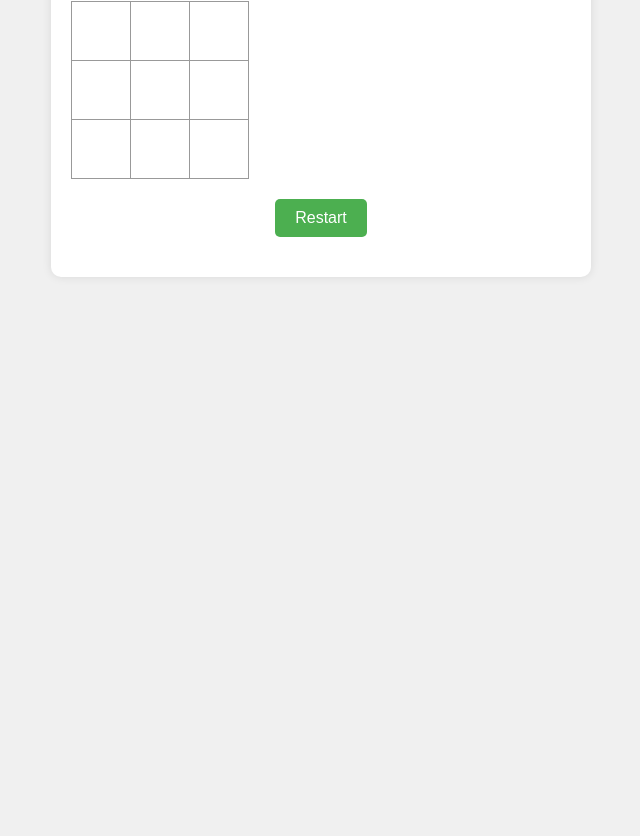
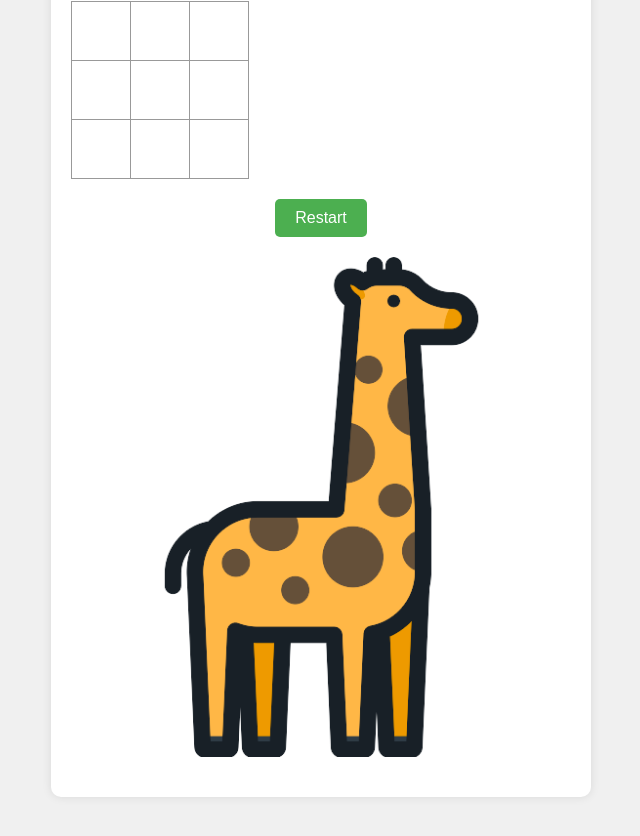
Before and after one commit to CMU-313/llm-lecture, a React (Create React App) app: page / in a window 1280 px wide. Shown: the part 262-1098 px from the top of the page, without its empty margins (319-959 px from the left). Before the commit the page ends 800 px from the top, so only its background shows below. Built offline with nearby package versions, Linux system fonts and the light colour scheme.

Commit message:
Giraffe!!!!!

```diff
--- a/src/App.css
+++ b/src/App.css
@@ -81,3 +81,10 @@ body {
 .restart-button:hover {
   background-color: #66bb6a;
 }
+
+.giraffe-image {
+  display: block;
+  margin: 20px auto;
+  max-width: 100%;
+  height: auto;
+}
--- a/src/App.js
+++ b/src/App.js
@@ -1,5 +1,6 @@
 import React, { useState } from 'react';
 import './App.css';
+import giraffeImage from './giraffe.png'; // Import the giraffe image
 
 const Square = ({ value, onClick }) => (
   <button className={`square ${value}`} onClick={onClick}>
@@ -66,6 +67,7 @@ const Board = () => {
       <button className="restart-button" onClick={handleRestart}>
         Restart
       </button>
+      < img src={giraffeImage} alt="Cute Giraffe" className="giraffe-image" /> {/* Add the giraffe image */}
     </div>
   );
 };
```
Also changed, not shown: src/giraffe.png (added), 1 other file (tests, documents, lock files or other folders).
